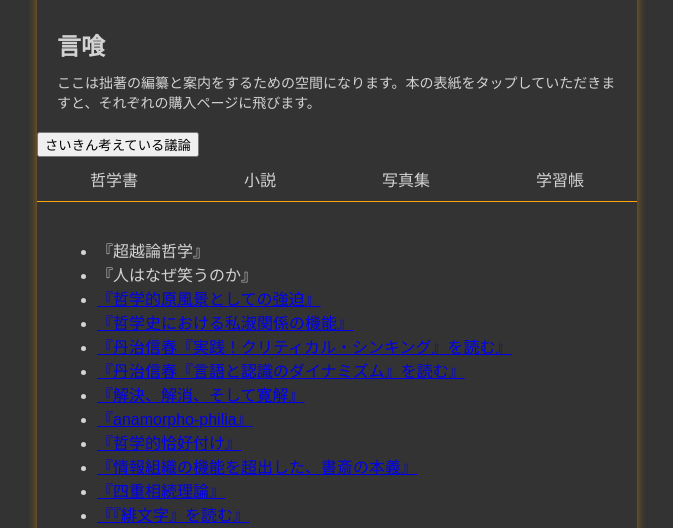
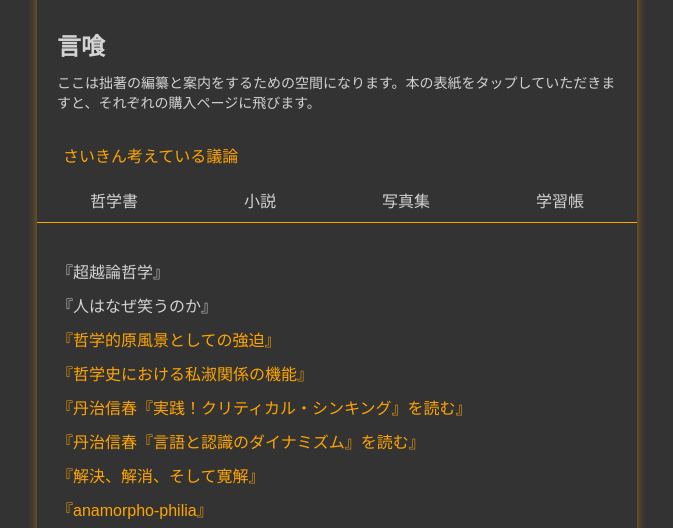
Before and after one commit to kotobami/jumon, a plain HTML site: page index.html in a window 1280 px wide. Both pictures are taken after a click on the button "さいきん考えている議論". Shown: the part 213-741 px from the top of the page, without its empty margins (303-976 px from the left). Drawn offline with Linux system fonts and the light colour scheme.

Commit message:
Update styles.css

```diff
--- a/styles.css
+++ b/styles.css
@@ -54,6 +54,20 @@ body {
     margin: 10px 0 0;
     color: #D3D3D3; /* 説明文を薄いグレーに */
     font-size: 14px;
+}
+
+.recent-thoughts {
+    padding: 10px 20px;
+    text-align: left;
+}
+
+.thoughts-button {
+    background: none;
+    border: none;
+    color: #FFA500; /* オレンジ色で統一 */
+    font-size: 16px;
+    cursor: pointer;
+    outline: none; /* タップ時の変色を無効化 */
 }
 
 .tabs {
@@ -135,3 +149,23 @@ body {
     color: #D3D3D3; /* 価格を薄いグレーに */
     margin: 0;
 }
+
+.thoughts-list {
+    list-style-type: none;
+    padding: 0;
+}
+
+.thoughts-list li {
+    margin: 10px 0;
+    font-size: 16px;
+    color: #D3D3D3; /* テキスト色を薄いグレーに */
+}
+
+.thoughts-list li a {
+    color: #FFA500; /* リンクをオレンジに */
+    text-decoration: none; /* 下線を消す */
+}
+
+.thoughts-list li a:hover {
+    text-decoration: underline; /* ホバー時に下線を表示 */
+}
```
